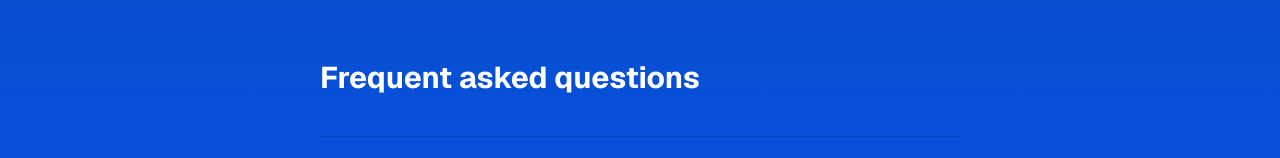
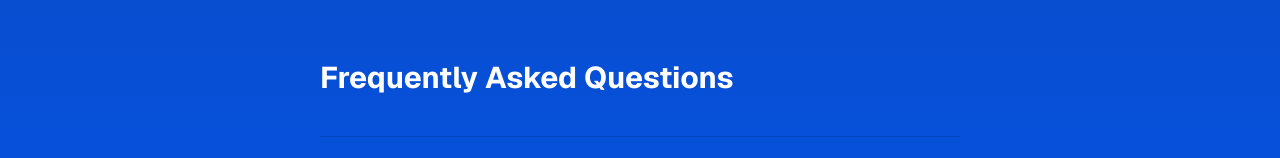
Before and after one commit to ninnroot/landingpage, a Next.js app: page / in a window 1280 px wide. Shown: the part 2936-3094 px from the top of the page. Built offline with nearby package versions, Linux system fonts and the light colour scheme.

Commit message:
corrected spelling

```diff
--- a/src/components/Faq.tsx
+++ b/src/components/Faq.tsx
@@ -63,7 +63,7 @@ const Faq = () => {
   return (
     <div className="xl:mx-80 lg:mx-64 sm:mx-24 mx-8  text-white py-20">
       <p className="text-2xl md:text-3xl font-bold mb-10">
-        Frequent asked questions
+        Frequently Asked Questions
       </p>
       <div className="flex flex-col gap-4">
         {questionAnswer.map((item: QuestionAnswer) => (
```
